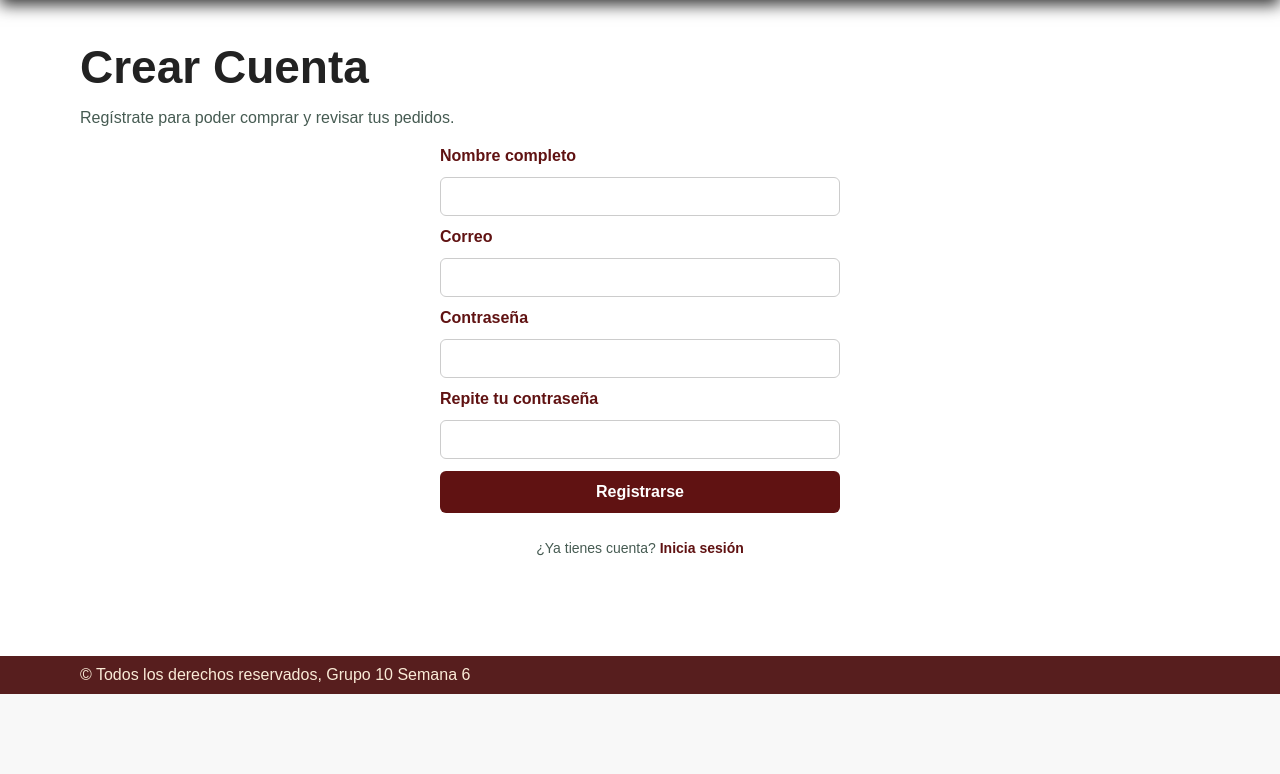
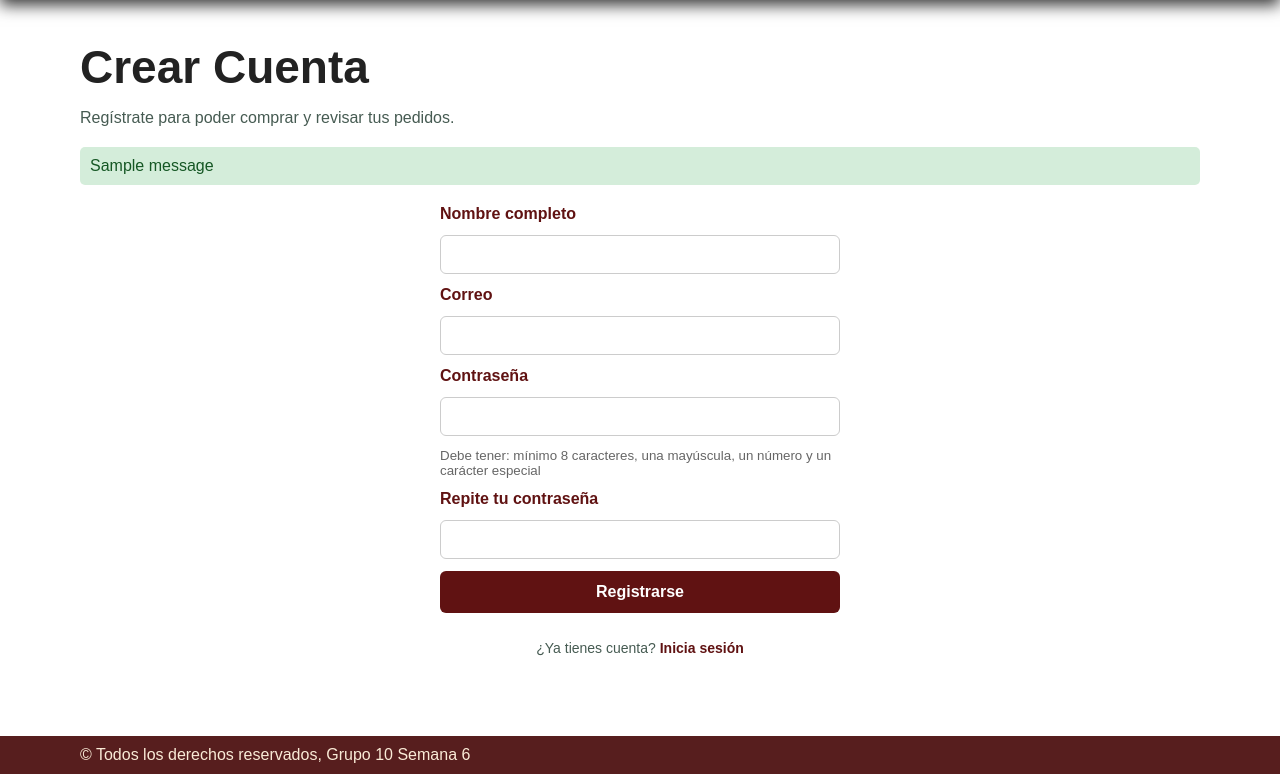
Before and after one commit to AndresSCP/encargo_S8, a Django app: page /usuarios/registro/ in a window 1280 px wide. Shown: the part 106-880 px from the top of the page. Before the commit the page ends 800 px from the top, so only its background shows below. Run offline with Django 5.2, Linux system fonts and the light colour scheme; tables that the repository leaves empty hold one stand-in row (values such as "Sample post"); one stand-in notice (Sample message) is shown; some web fonts are replaced.

Commit message:
registro de usuarios funcional (usuarios comunes)

```diff
--- a/ImpoVinos/templates/usuarios/registro.html
+++ b/ImpoVinos/templates/usuarios/registro.html
@@ -7,6 +7,7 @@
   <meta name="viewport" content="width=device-width, initial-scale=1.0">
   <title>ImpoVinos - Registro</title>
   <link rel="stylesheet" href="{% static 'css/style.css' %}">
+</head>
 <body>
   <div class="site">
 
@@ -16,7 +17,20 @@
       <h2>Crear Cuenta</h2>
       <p>Regístrate para poder comprar y revisar tus pedidos.</p>
 
-      <form id="registroForm" class="login-form">
+      <!-- Mostrar mensajes de error o éxito -->
+      {% if messages %}
+        {% for message in messages %}
+          <div class="alert alert-{{ message.tags }}" style="padding: 10px; margin: 10px 0; border-radius: 5px;
+               background-color: {% if message.tags == 'error' %}#f8d7da{% else %}#d4edda{% endif %};
+               color: {% if message.tags == 'error' %}#721c24{% else %}#155724{% endif %};">
+            {{ message }}
+          </div>
+        {% endfor %}
+      {% endif %}
+
+      <form method="POST" class="login-form">
+        {% csrf_token %}
+
         <label for="nombre">Nombre completo</label>
         <input type="text" id="nombre" name="nombre" required>
 
@@ -25,11 +39,10 @@
 
         <label for="clave">Contraseña</label>
         <input type="password" id="clave" name="clave" required>
+        <small style="color: #666;">Debe tener: mínimo 8 caracteres, una mayúscula, un número y un carácter especial</small>
 
         <label for="clave2">Repite tu contraseña</label>
         <input type="password" id="clave2" name="clave2" required>
-
-        <p id="error" style="display:none;"></p>
 
         <button type="submit">Registrarse</button>
         <p class="registro">¿Ya tienes cuenta? <a href="{% url 'ingresa' %}">Inicia sesión</a></p>
--- a/ImpoVinos/views.py
+++ b/ImpoVinos/views.py
@@ -1,14 +1,15 @@
 from django.shortcuts import render, redirect, get_object_or_404
 from django.contrib.auth.models import User
 from django.contrib.auth import authenticate, login
+from django.contrib.auth.hashers import make_password
 from django.contrib import messages
 from django.contrib.auth.decorators import login_required, user_passes_test
-from django.contrib.auth.models import User
-from .models import Vino, Categoria
+from .models import Vino, Categoria, Usuario, Cliente
 from rest_framework import viewsets
 from rest_framework.decorators import action
 from rest_framework.response import Response
 from .serializers import VinoSerializer
+import re
 
 # Create your views here.
 
@@ -71,7 +72,87 @@ def ingresa(request):
         # Si la solicitud es GET, simplemente muestra la página de ingreso
         return render(request, "usuarios/ingresa.html")
 
+from django.contrib.auth.hashers import make_password
+from .models import Usuario, Cliente
+import re
+
 def registro(request):
+    if request.method == 'POST':
+        nombre = request.POST.get('nombre')
+        correo = request.POST.get('correo')
+        clave = request.POST.get('clave')
+        clave2 = request.POST.get('clave2')
+
+        # Validación 1: Las contraseñas deben coincidir
+        if clave != clave2:
+            messages.error(request, 'Las contraseñas no coinciden.')
+            return render(request, "usuarios/registro.html")
+
+        # Validación 2: Longitud mínima de 8 caracteres
+        if len(clave) < 8:
+            messages.error(request, 'La contraseña debe tener al menos 8 caracteres.')
+            return render(request, "usuarios/registro.html")
+
+        # Validación 3: Debe contener al menos una letra mayúscula
+        if not re.search(r'[A-Z]', clave):
+            messages.error(request, 'La contraseña debe contener al menos una letra mayúscula.')
+            return render(request, "usuarios/registro.html")
+
+        # Validación 4: Debe contener al menos un número
+        if not re.search(r'\d', clave):
+            messages.error(request, 'La contraseña debe contener al menos un número.')
+            return render(request, "usuarios/registro.html")
+
+        # Validación 5: Debe contener al menos un carácter especial
+        if not re.search(r'[!@#$%^&*(),.?":{}|<>]', clave):
+            messages.error(request, 'La contraseña debe contener al menos un carácter especial (!@#$%^&*...).')
+            return render(request, "usuarios/registro.html")
+
+        # Validación 6: Longitud máxima de 128 caracteres
+        if len(clave) > 128:
+            messages.error(request, 'La contraseña no puede tener más de 128 caracteres.')
+            return render(request, "usuarios/registro.html")
+
+        # Verificar si el correo ya está registrado
+        if User.objects.filter(username=correo).exists():
+            messages.error(request, 'Este correo ya está registrado.')
+            return render(request, "usuarios/registro.html")
+
+        try:
+            # Crear el usuario de Django (para autenticación)
+            user = User.objects.create_user(
+                username=correo,
+                email=correo,
+                password=clave,
+                first_name=nombre
+            )
+
+            # Crear el usuario en tu modelo personalizado
+            usuario = Usuario.objects.create(
+                nombre=nombre,
+                email=correo,
+                password=make_password(clave),
+                es_admin=False
+            )
+
+            # Crear el cliente asociado (con datos por defecto, puede actualizar después)
+            Cliente.objects.create(
+                usuario=usuario,
+                direccion='',  # Se puede completar en modificar perfil
+                telefono=''
+            )
+
+            # Iniciar sesión automáticamente después del registro
+            user = authenticate(request, username=correo, password=clave)
+            if user is not None:
+                login(request, user)
+                messages.success(request, f'¡Bienvenido {nombre}! Tu cuenta ha sido creada exitosamente.')
+                return redirect('index')
+
+        except Exception as e:
+            messages.error(request, f'Error al crear la cuenta: {str(e)}')
+            return render(request, "usuarios/registro.html")
+
     return render(request, "usuarios/registro.html")
 
 def recuperar(request):
```
